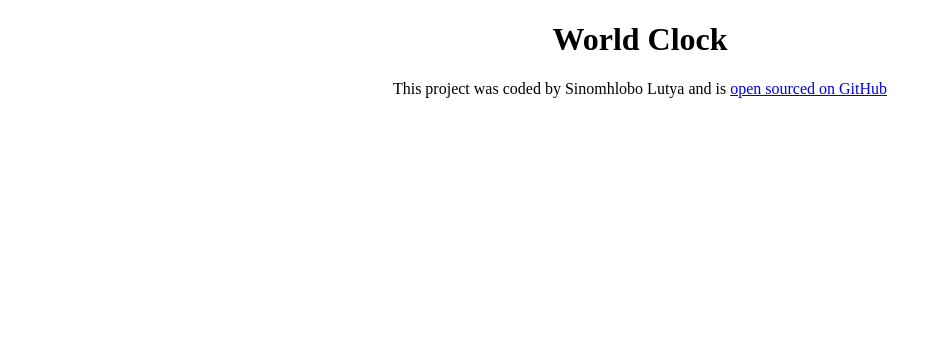
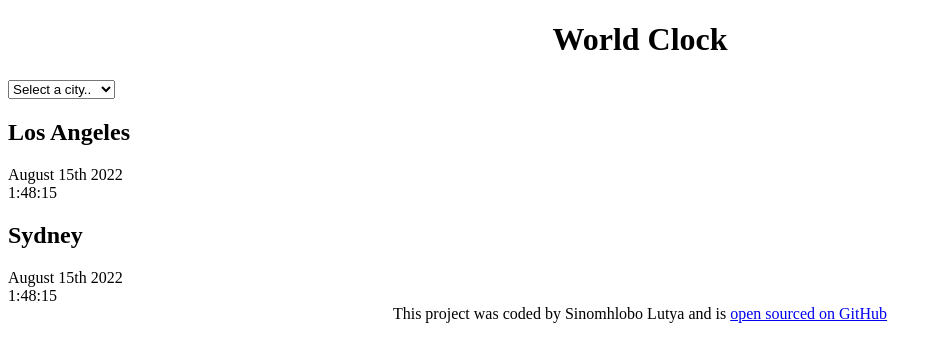
Before and after one commit to Sino-Lut/world-clock, a plain HTML site: page index.html in a window 1280 px wide. Shown: the whole page, without its empty margins (0-942 px from the left). Drawn offline with Linux system fonts and the light colour scheme; a script that the page names is missing.

Commit message:
Added pure HTML and removed alert in js

```diff
--- a/index.html
+++ b/index.html
@@ -7,13 +7,33 @@
     <title>World Clock Project</title>
   </head>
   <body>
+    <div class="container">
       <h1>World Clock</h1>
+      <select>
+        <option value="">Select a city..</option>
+        <option value="">Johannesburg</option>
+        <option value="">London</option>
+        <option value="">New York</option>
+      </select>
+      <div class="city">
+        <h2>Los Angeles</h2>
+        <div class="date">August 15th 2022</div>
+        <div class="time">1:48:15</div>
+      </div>
+
+      <div class="city">
+        <h2>Sydney</h2>
+        <div class="date">August 15th 2022</div>
+        <div class="time">1:48:15</div>
+      </div>
+
       <footer>
         This project was coded by Sinomhlobo Lutya and is
         <a href="https://github.com/Sino-Lut/world-clock" target="_blank"
           >open sourced on GitHub</a
         >
       </footer>
+    </div>
     <script src="src/index.js"></script>
   </body>
 </html>
--- a/src/index.js
+++ /dev/null
@@ -1 +0,0 @@
-alert("hello");
```
Lines whose indentation alone changed are shown as unchanged.
